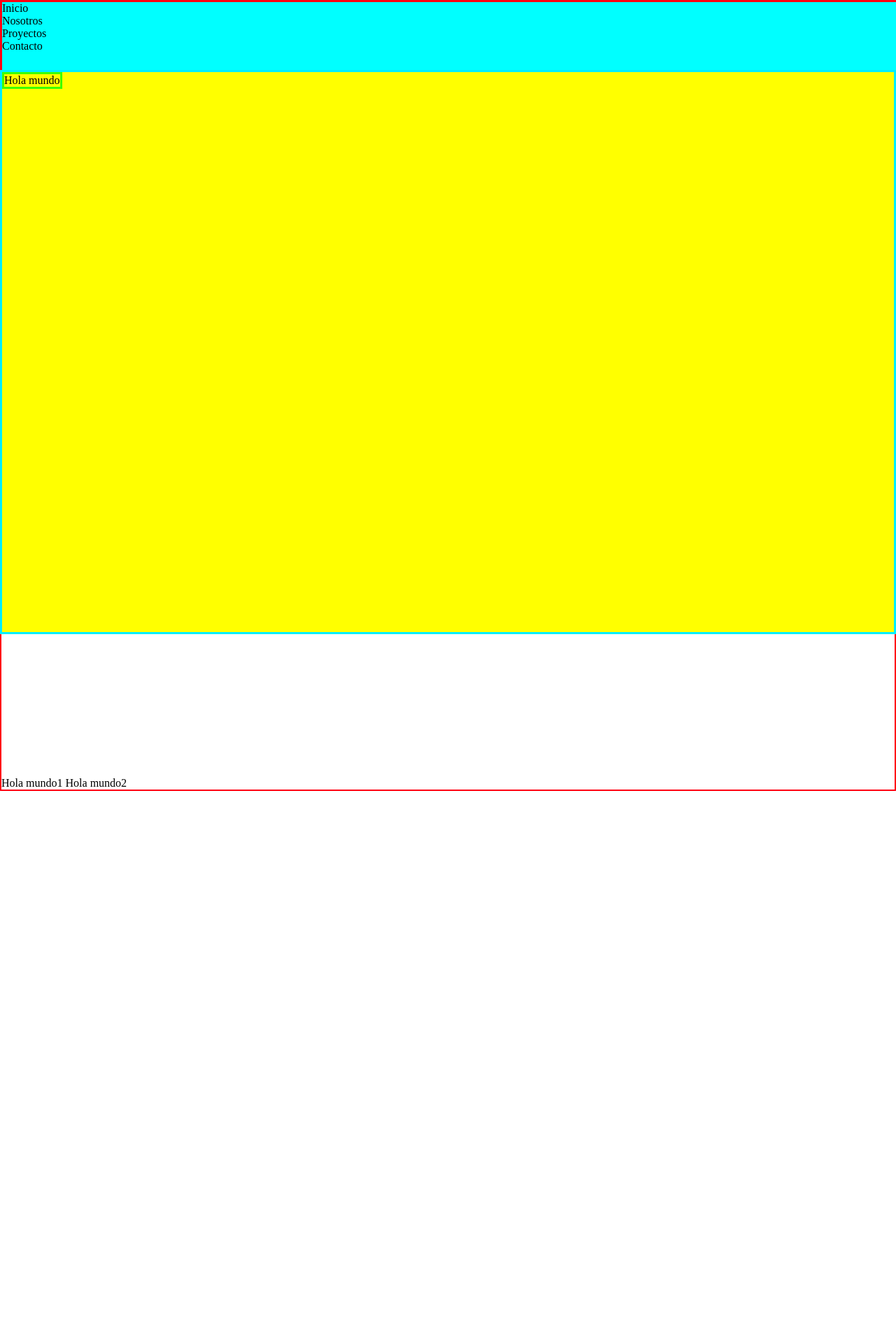
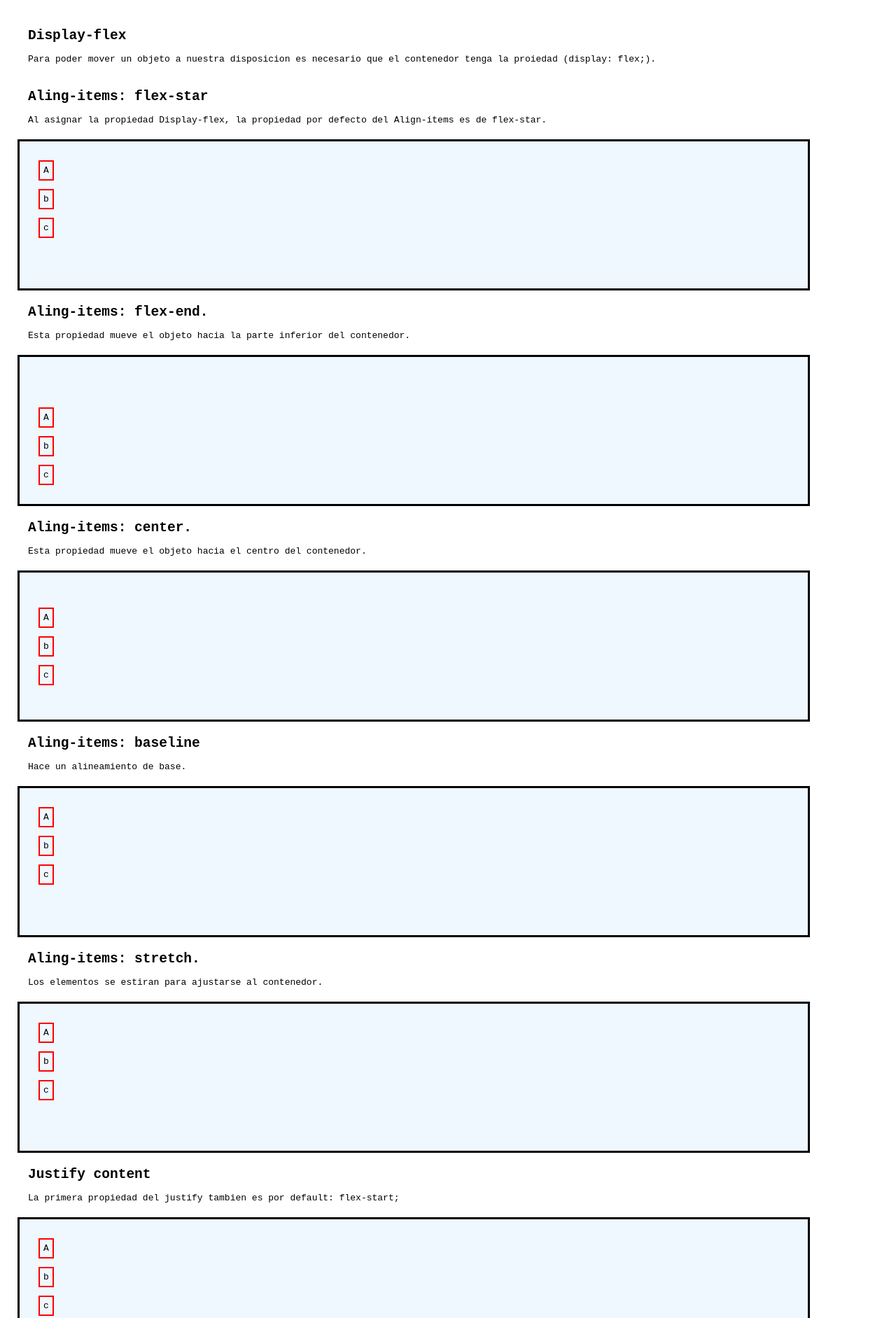
Before and after one commit to milone1/codesemana1, a plain HTML site: page frontend/semana2/position.html in a window 1280 px wide. Shown: the top 1883 px of the page at 70% size. Before the commit the page ends 1130 px from the top, so only its background shows below. Drawn offline with Linux system fonts and the light colour scheme.

Commit message:
add positions

```diff
--- /dev/null
+++ b/frontend/semana2/css/mediaquery.css
@@ -0,0 +1,75 @@
+* {
+    margin: 0;
+    padding: 0;
+  }
+
+  body {
+    background-color: blue;
+  }
+
+  .section-principal {
+    display: flex;
+    align-items: center;
+    justify-content: space-around   ;
+    border: solid;
+    height: 100vh;
+  }
+
+  .section-principal div {
+    width: 100px;
+    height: 100px;
+  }
+
+  .box-one {
+    background-color: rgb(148, 153, 84);
+  }
+
+  .box-two {
+    background-color: rgb(62, 248, 170);
+  }
+
+  .box-three {
+    background-color: rgb(228, 35, 170);
+  }
+
+  /* Recuerden que los media query son condiciones
+  basada en el tamaño de la pantalla */
+
+  /* El tamaño estanadar de laptops, pc, desktops min 1200px */
+
+  /* tablets phones */
+  @media only screen and (min-width: 600px) {
+    body {
+      background-color: green;
+    }
+  }
+
+  /* phone pequeños */
+  @media only screen and (max-width: 600px) {
+    body {
+      background-color: orange;
+    }
+
+    .section-principal {
+      flex-direction: column-reverse;
+    }
+
+    .box-one {
+      background-color: #fff;
+    }
+  }
+
+  /* laptop 13, ipads tablets > 12 */
+  @media only screen and (min-width: 992px) {
+    body {
+      background-color: yellow;
+    }
+  }
+
+  /* Esta condicion dice que cuando el ancho minimo de mi
+  pantalla sea 1200 el color de fondo sera rojo*/
+  @media only screen and (min-width: 1200px) {
+    body {
+      background-color: red;
+    }
+  }
--- a/frontend/semana2/css/position.css
+++ b/frontend/semana2/css/position.css
@@ -1,54 +1,79 @@
 * {
-    margin: 0;
-    padding: 0;
+  padding: 5px;
+  margin: 5px;
+  font-family: monospace;
 }
 
-  .nav {
-    background-color: aqua;
-    border: 3px solid #f01;
-    display: block;
-    height: 15vh;
-    width: 100%;
-    position: fixed;
-    top: 0;
-    z-index: 1;
+body {
+  background: white;
 }
 
-  .footer {
-    position: absolute;
-    bottom: 0;
-    left: 50%;
-    border: 4px solid #f01;
+h1 {
+  color: black;
 }
 
-  .section-uno {
-      background-color: yellow;
-    border: 3px solid rgb(0, 238, 255);
-    position: relative;
-    height: 100vh;
-    top: 100px;
-    z-index: 2;
-    /* left: 100px; */
-    /* right: 100px; */
+.contenedor,
+.contenedor-dos,
+.contenedor-tres,
+.contenedor-cuatro,
+.contenedor-cinco {
+  background-color: aliceblue;
+  border: 3px solid black;
+  height: 200px;
+  width: 90%;
+  display: flex;
+  align-items: flex-start;
+
 }
 
-  .titulo-principal {
-    border: 3px solid rgb(60, 255, 0);
-    position: absolute;
+li {
+  list-style: none;
+  border: 2px solid red;
+  margin: 12px;
 }
 
-  .section-dos {
-    border: 2px solid #f01;
-    height: 40vh;
-    position: relative;
+.contenedor-dos {
+
+  align-items: flex-end;
 }
 
-  .contenedor-uno {
-    position: absolute;
-    /* left: 40%; */
-    bottom: 0;
+.contenedor-tres {
+  align-items: center;
 }
 
-  .contenedor-uno p {
-    display: inline-block;
+.contenedor-cuatro {
+  align-items:baseline;
 }
+
+.contenedor-cinco {
+  align-items: stretch;
+}
+
+.conteiner,
+.conteiner-dos,
+.conteiner-tres,
+.conteiner-cuatro,
+.conteiner-cinco {
+  background-color: aliceblue;
+  border: 3px solid black;
+  height: 200px;
+  width: 90%;
+  display: flex;
+  justify-content: flex-start;
+}
+
+.conteiner-dos {
+  justify-content: flex-end;
+}
+
+.conteiner-tres {
+  justify-content: center;
+}
+
+.conteiner-cuatro {
+  justify-content: space-between;
+}
+
+.conteiner-cinco {
+  justify-content: space-around;
+}
--- a/frontend/semana2/position.html
+++ b/frontend/semana2/position.html
@@ -8,29 +8,178 @@
     <title>Posicion. </title>
 </head>
 <body>
-    <nav class="nav">
-      <ul>
-        <li>Inicio</li>
-        <li>Nosotros</li>
-        <li>Proyectos</li>
-        <li>Contacto</li>
+  <section>
+    <h1>Display-flex</h1>
+    <p>
+      Para poder mover un objeto a nuestra disposicion es necesario   que
+      el contenedor tenga la proiedad (display: flex;).
+    </p>
+  </section>
+
+  <section>
+    <h1>Aling-items: flex-star</h1>
+    <p>
+      Al asignar la propiedad Display-flex,
+      la propiedad por defecto del Align-items es de flex-star.
+    </p>
+  </section>
+
+     <div class="contenedor">
+       <ul class="contenedor-ul">
+         <li>A</li>
+         <li>b</li>
+         <li>c</li>
+       </ul>
+     </div>
+
+     <section>
+       <h2>Aling-items: flex-end.</h2>
+       <p>
+         Esta propiedad mueve el objeto hacia la parte inferior del contenedor.
+       </p>
+     </section>
+
+     <div class="contenedor-dos">
+      <ul class="contenedor-ul">
+        <li>A</li>
+        <li>b</li>
+        <li>c</li>
       </ul>
-    </nav>
+    </div>
 
-    <section class="section-uno">
-      <span class="titulo-principal">Hola mundo</span>
+    <section>
+      <h2>Aling-items: center.</h2>
+      <p>
+        Esta propiedad mueve el objeto hacia el centro del contenedor.
+      </p>
     </section>
 
-    <!-- Combinando absolute y relative -->
-    <section class="section-dos">
-      <div class="contenedor-uno">
-        <p>Hola mundo1</p>
-        <p>Hola mundo2</p>
-      </div>
-    </section>
+    <div class="contenedor-tres">
+     <ul class="contenedor-ul">
+       <li>A</li>
+       <li>b</li>
+       <li>c</li>
+     </ul>
+   </div>
 
-    <footer class="footer">
-      <h1>Footer</h1>
-    </footer>
-  </body>
+   <section>
+    <h2>Aling-items: baseline</h2>
+    <p>
+      Hace un alineamiento de base.
+    </p>
+  </section>
+
+  <div class="contenedor-cuatro">
+   <ul class="contenedor-ul">
+     <li>A</li>
+     <li>b</li>
+     <li>c</li>
+   </ul>
+ </div>
+
+ <section>
+  <h2>Aling-items: stretch.</h2>
+  <p>
+    Los elementos se estiran para ajustarse al contenedor.
+  </p>
+</section>
+
+<div class="contenedor-cinco">
+ <ul class="contenedor-ul">
+   <li>A</li>
+   <li>b</li>
+   <li>c</li>
+ </ul>
+</div>
+
+<section>
+  <h1> Justify content </h1>
+  <p>
+    La primera propiedad del justify tambien es por default: flex-start;
+  </p>
+</section>
+
+<div class="conteiner">
+ <ul class="contenedor-ul">
+   <li>A</li>
+   <li>b</li>
+   <li>c</li>
+ </ul>
+</div>
+
+<section>
+  <h2>Justify-content: flex-end.</h2>
+  <p>
+    Esta propiedad mueve el elemento a la derecha.
+  </p>
+</section>
+
+<div class="conteiner-dos">
+ <ul class="contenedor-ul">
+   <li>A</li>
+   <li>b</li>
+   <li>c</li>
+ </ul>
+</div>
+
+<section>
+  <h2>Justify-content: center.</h2>
+  <p>
+    Alinea los elementos al centro del eje x.
+  </p>
+</section>
+
+<div class="conteiner-tres">
+ <ul class="contenedor-ul">
+   <li>A</li>
+   <li>b</li>
+   <li>c</li>
+ </ul>
+</div>
+
+<section>
+  <h2>Justify-content: space-between.</h2>
+  <p>
+    Distribuye los elementos uniformemente.
+  </p>
+</section>
+
+<div class="conteiner-cuatro">
+ <ul class="contenedor-ul">
+   <li>A</li>
+   <li>b</li>
+   <li>c</li>
+ </ul>
+</div>
+
+<section>
+  <h2>Justify-content: space-around.</h2>
+  <p>
+    Muestra elementos con la misma separacion.
+  </p>
+</section>
+
+<div class="conteiner-cinco">
+ <ul class="contenedor-ul">
+   <li>A</li>
+   <li>b</li>
+   <li>c</li>
+ </ul>
+</div>
+
+<section>
+  <h2>Justify-content: flex-end.</h2>
+  <p>
+    Esta propiedad mueve el elemento a la derecha.
+  </p>
+</section>
+
+<div class="conteiner-dos">
+ <ul class="contenedor-ul">
+   <li>A</li>
+   <li>b</li>
+   <li>c</li>
+ </ul>
+</div>
+</body>
 </html>
```
Also changed, not shown: frontend/semana1/indexs1.html (+1 -0 lines), frontend/semana2/mediaquery.html (added, +17 -0 lines). Lines whose indentation alone changed are shown as unchanged.
